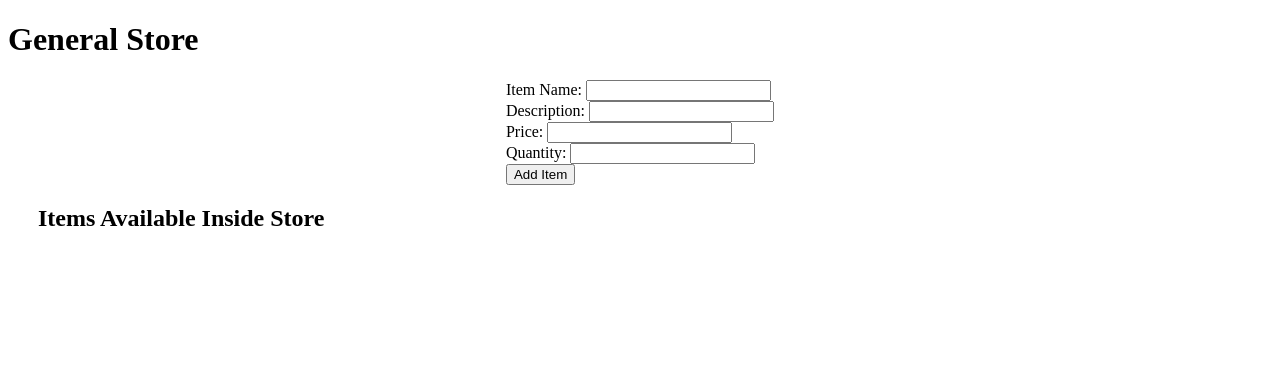
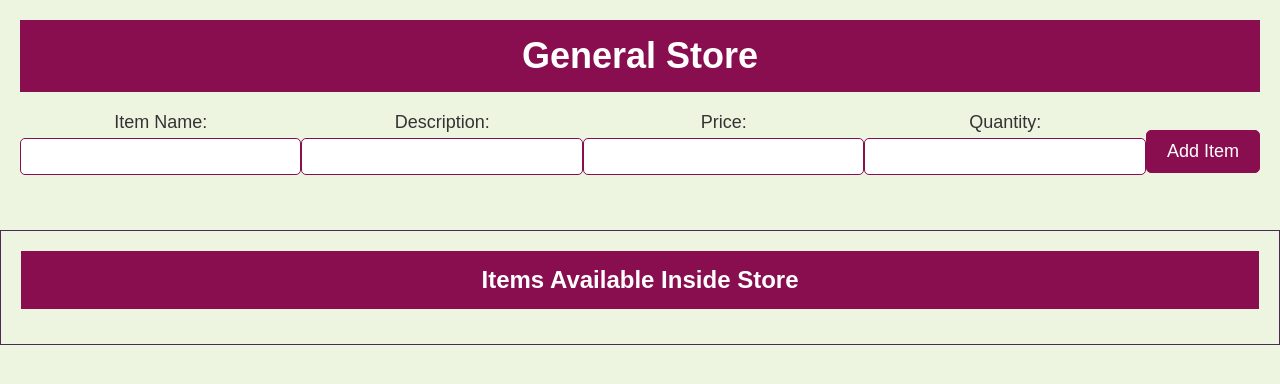
Before and after one commit to yarramneninikhil/GeneralStore, a plain HTML site: page index.html in a window 1280 px wide. Drawn offline with nearby package versions, Linux system fonts and the light colour scheme.

Commit message:
Update style.css

```diff
--- a/style.css
+++ b/style.css
@@ -1,8 +1,77 @@
-#myform {
+* {
+  margin: 0;
+  padding: 0;
+  box-sizing: border-box;
+}
+
+body {
+  background-color: #edf5e1;
+  color: #333333;
+  font-size: 18px;
+  font-family: Arial, sans-serif;
+}
+
+.container {
+  text-align: center;
+  padding: 20px;
+}
+
+.heading {
+  font-size: 36px;
+  background-color: #880e4f;
+  color: #ffffff;
+  padding: 15px 0;
+  margin-bottom: 20px;
+}
+
+.form-row {
   display: flex;
-  justify-content: space-around;
+  justify-content: space-between;
+  align-items: center;
+  flex-wrap: wrap;
 }
+
+.form-group {
+  flex: 1;
+  margin-bottom: 15px;
+}
+
+.input-field {
+  margin-top: 5px;
+  padding: 10px 15px;
+  border-radius: 5px;
+  border: 1px solid #880e4f;
+  width: 100%;
+  box-sizing: border-box;
+  transition: border-color 0.3s ease-in-out;
+}
+
+.input-field:focus {
+  border-color: #4c2a4f;
+}
+
+.btn {
+  font-size: 18px;
+  background-color: #880e4f;
+  border: 1px solid #880e4f;
+  color: #ffffff;
+  border-radius: 5px;
+  padding: 10px 20px;
+  cursor: pointer;
+  transition: background-color 0.3s ease-in-out;
+}
+
+.btn:hover {
+  background-color: #4c2a4f;
+}
+
 .store {
-  /* border: 1px solid black; */
-  margin: 20px 30px;
+  border: 1px solid #4c2a4f;
+  margin: 20px auto;
+  padding: 20px;
 }
+
+.second {
+  font-size: 24px;
+  margin-bottom: 15px;
+}
```
